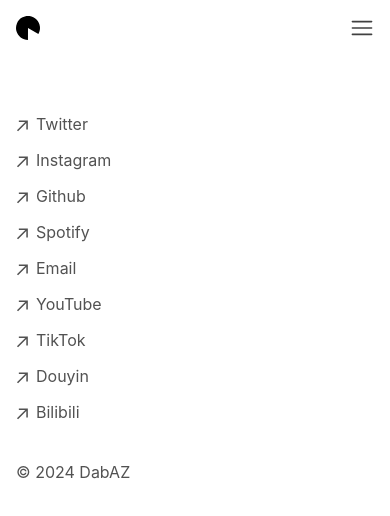
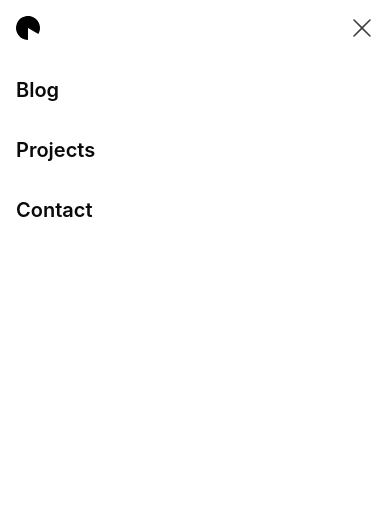
Before and after one commit to dabaz-official/dabaz-portfolio, a Next.js app: page / in a window 390 px wide. Both pictures are taken after a click on the button 362 px from the left and 28 px from the top of the page. Shown: the top 516 px of the page. Built offline with nearby package versions, Linux system fonts and the light colour scheme.

Commit message:
update navbar

```diff
--- a/components/layout/nav.tsx
+++ b/components/layout/nav.tsx
@@ -1,9 +1,19 @@
 'use client'
 
 import Link from 'next/link'
-import Image from 'next/image';
-import { useEffect, useState } from 'react'
-import { RxHamburgerMenu } from 'react-icons/rx';
+import {
+  useCallback,
+  useEffect,
+  useState
+} from 'react'
+import {
+  RxCross1,
+  RxHamburgerMenu
+} from 'react-icons/rx';
+import {
+  Dialog,
+  DialogPanel
+} from '@headlessui/react';
 
 import { headerNavItems } from 'lib/nav-items'
 import { Logo } from 'components/common/logo';
@@ -27,7 +37,13 @@
     };
   }, []);
 
-  const [mobileMenuOpen, setMobileMenuOpen] = useState(false)
+  const [mobileMenuOpen, setMobileMenuOpen] = useState(false);
+
+  const handleLinkClick = useCallback(() => {
+    setTimeout(() => {
+      setMobileMenuOpen(false);
+    }, 200);
+  }, []);
 
   return (
     <header className={`fixed top-0 left-0 right-0 transition-colors duration-200 ${
@@ -46,7 +62,7 @@
           <button
             type="button"
             onClick={() => setMobileMenuOpen(true)}
-            className="-m-2.5 inline-flex items-center justify-center rounded-md p-2.5 text-neutral-700 dark:text-neutral-300"
+            className="-m-2.5 inline-flex items-center justify-center rounded-md p-2.5 text-neutral-700 dark:text-neutral-300 cursor-pointer"
           >
             <RxHamburgerMenu
               className="h-6 w-6"
@@ -69,6 +85,54 @@
           </div>
         </div>
       </nav>
+
+      {/* Mobile menu */}
+      <Dialog
+        open={mobileMenuOpen}
+        onClose={setMobileMenuOpen}
+        className="lg:hidden"
+      >
+        <div className="fixed inset-0 z-10" />
+        <DialogPanel className="fixed inset-y-0 right-0 z-40 w-full overflow-y-auto bg-white dark:bg-black p-4 lg:px-8 sm:max-w-sm sm:ring-1 sm:ring-neutral-900/10 dark:sm:ring-neutral-100/10">
+          <div className="flex items-center justify-between">
+            <Link
+              href="/"
+              className="-m-1.5 p-1.5"
+              onClick={handleLinkClick}
+            >
+              <Logo className="h-6 w-auto text-black dark:text-white" />
+            </Link>
+            <button
+              type="button"
+              onClick={() => setMobileMenuOpen(false)}
+              className="-m-2.5 rounded-md p-2.5 text-neutral-700 dark:text-neutral-300 cursor-pointer"
+            >
+              <RxCross1
+                className="h-6 w-6"
+                fill="none"
+              />
+            </button>
+          </div>
+          <div className="mt-6 flow-root">
+            <div className="-my-6 divide-y divide-neutral-500/10 dark:divide-neutral-200">
+              <div className="py-6 space-y-2">
+                {Object.entries(headerNavItems).map(([path, { name }]) => {
+                  return (
+                    <Link
+                      key={path}
+                      href={path}
+                      className="-mx-3 block rounded-lg py-2 px-3 text-xl leading-9 text-neutral-950 dark:text-neutral-50 font-semibold hover:bg-neutral-50 dark:hover:bg-neutral-900"
+                      onClick={handleLinkClick}
+                    >
+                      {name}
+                    </Link>
+                  )
+                })}
+              </div>
+            </div>
+          </div>
+        </DialogPanel>
+      </Dialog>
     </header>
   )
 };
```
